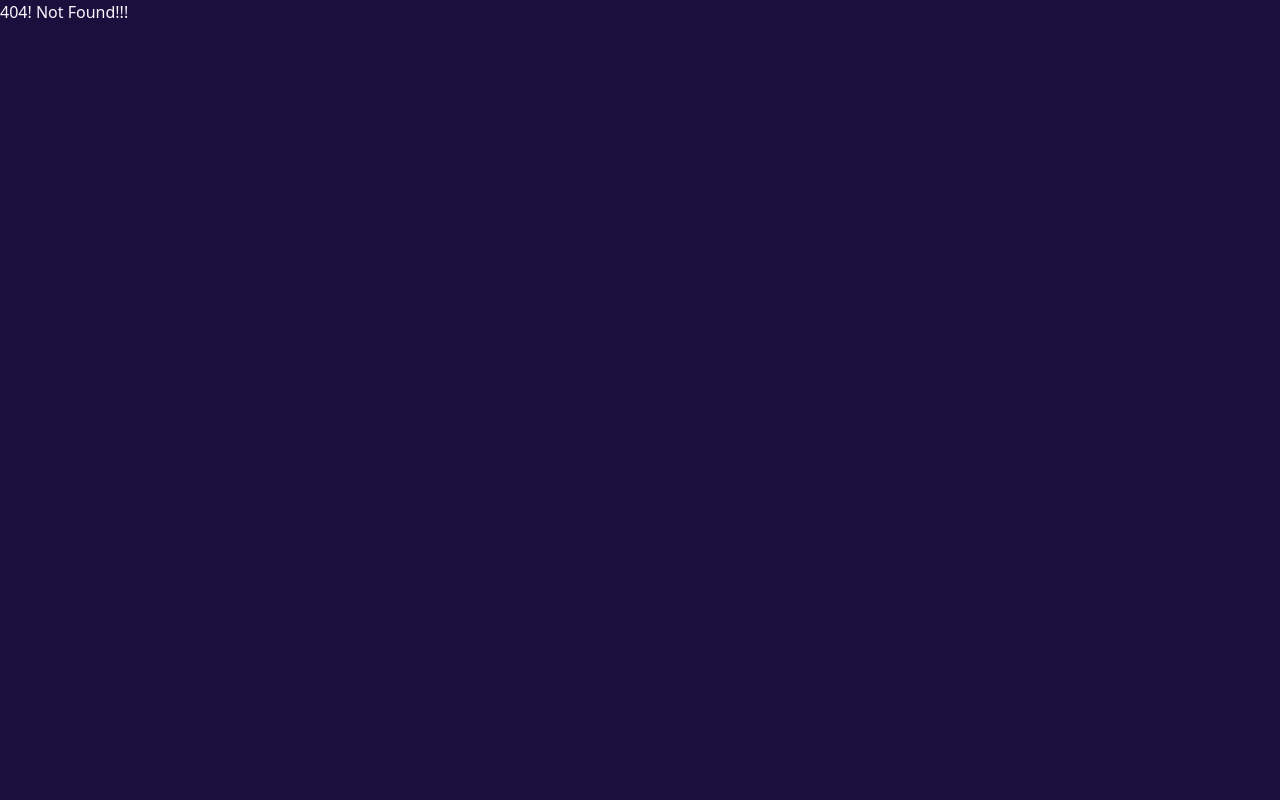
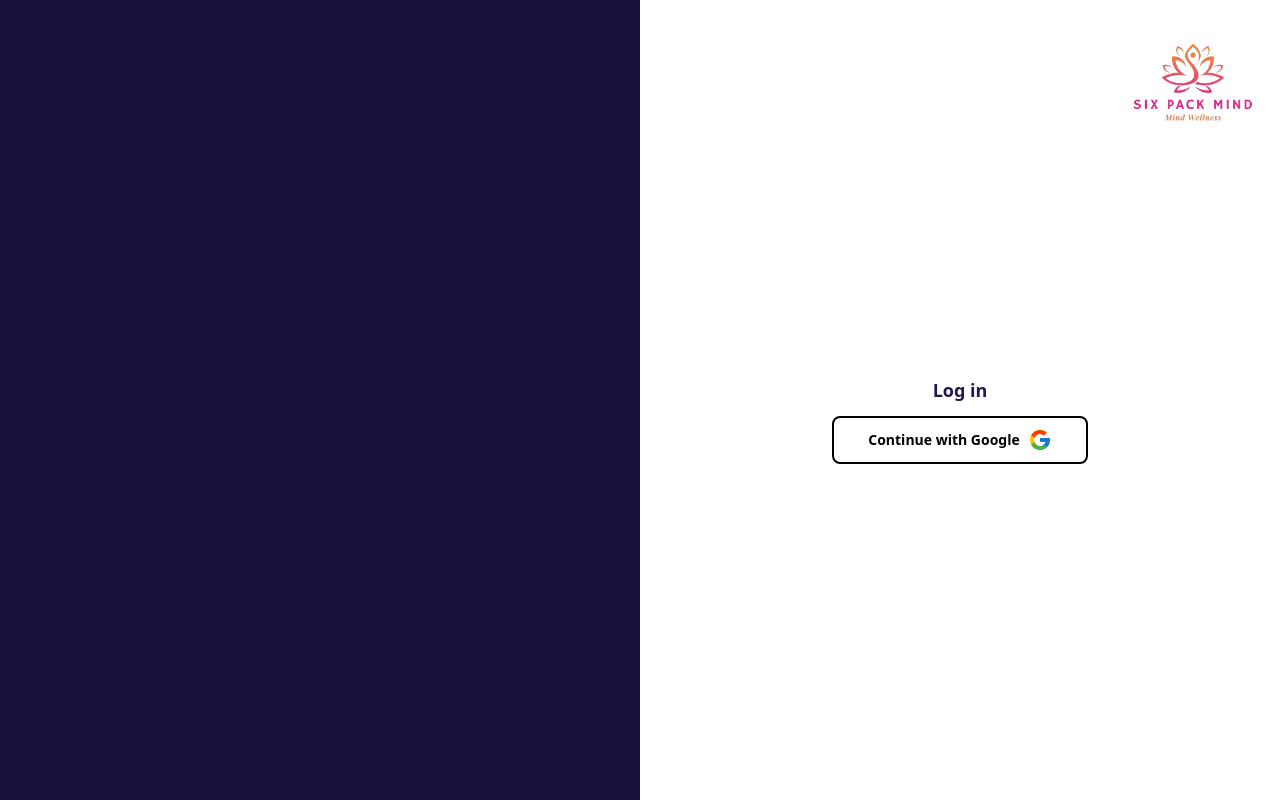
Before and after one commit to Vignesh-Mariappan/six-pack-mind, a React (Vite) app: page /six-pack-mind/login in a window 1280 px wide. Before the commit this address had no page. Built offline with nearby package versions, Linux system fonts and the light colour scheme.

Commit message:
firebase integration, login, logout functionality added

```diff
--- a/package.json
+++ b/package.json
@@ -17,6 +17,7 @@
     "firebase": "^10.12.2",
     "react": "^18.2.0",
     "react-dom": "^18.2.0",
+    "react-firebase-hooks": "^5.1.1",
     "react-icons": "^5.2.1",
     "react-router-dom": "^6.23.1"
   },
--- a/src/App.jsx
+++ b/src/App.jsx
@@ -39,10 +39,10 @@ function App() {
     <BrowserRouter>
         <Routes>
           <Route element={<ProtectedRoutes />}>
-            <Route path="/six-pack-mind/" element={<HomePage />} />
-            <Route path='/six-pack-mind/blessed-consciousness/' element={<BlessedConsciousnessPage />} />
+            <Route path="/six-pack-mind" element={<HomePage />} />
+            <Route path='/six-pack-mind/blessed-consciousness' element={<BlessedConsciousnessPage />} />
           </Route>
-          <Route path="/login" element={<LoginPage />} />
+          <Route path="/six-pack-mind/login" element={<LoginPage />} />
           <Route path='*' element={<ErrorPage />} />
         </Routes>
       </BrowserRouter>
--- a/src/components/MenuDropdown.jsx
+++ b/src/components/MenuDropdown.jsx
@@ -1,7 +1,9 @@
 import { useRef } from "react";
 import { FaHandHoldingHeart } from "react-icons/fa";
 import { GiMeditation } from "react-icons/gi";
+import { RiLogoutBoxRLine } from "react-icons/ri";
 import { Link, useLocation } from "react-router-dom";
+import { auth } from "../firebase/config";
 
 const MenuDropdown = () => {
     const menuDropdownRef = useRef(null);
@@ -19,8 +21,10 @@ const MenuDropdown = () => {
     }
 
     const closeMenu = (event) => {
-        if(event.target.textContent === 'Meditation' && isMeditation ||
-        event.target.textContent === 'Blessed Consciousness' && isBlessedConsciousness) {
+
+      if(event.target.textContent === 'Meditation' && isMeditation ||
+        event.target.textContent === 'Blessed Consciousness' && isBlessedConsciousness
+      ) {
             return;
         }
 
@@ -36,6 +40,10 @@ const MenuDropdown = () => {
             overlayRef.current.style.zIndex = '-1'
         }
     }
+
+  const logoutUser = () => {
+    auth && auth.signOut();
+  }
 
   return (
     <>
@@ -60,6 +68,13 @@ const MenuDropdown = () => {
                 </button>
               </li>
             </Link>
+            <div className="divider my-0"></div>
+            <li>
+              <button className={`p-2`} onClick={logoutUser}>
+                <RiLogoutBoxRLine className="text-error" />
+                <span className={ 'font-semibold text-error' }>Logout</span>
+              </button>
+            </li>
           </ul>
         </details>
         <div className={`fixed top-0 left-0 bottom-0 right-0`} ref={overlayRef} onClick={overlayClick}></div>
--- /dev/null
+++ b/src/firebase/config.js
@@ -0,0 +1,23 @@
+
+// Import the functions you need from the SDKs you need
+import { initializeApp } from "firebase/app";
+import { GoogleAuthProvider, getAuth } from "firebase/auth";
+import { getFirestore } from "firebase/firestore";
+// import { getAnalytics } from "firebase/analytics";
+
+// Your web app's Firebase configuration
+const firebaseConfig = {
+  apiKey: "AIzaSyDtVx-9SgDiRG70h10z1rtLsN-c0qB5FCk",
+  authDomain: "blessed-consciousness-app.firebaseapp.com",
+  projectId: "blessed-consciousness-app",
+  storageBucket: "blessed-consciousness-app.appspot.com",
+  messagingSenderId: "966811973973",
+  appId: "1:966811973973:web:6ad0719ead8b76b2e917dc",
+  measurementId: "G-KQB8B3T4HJ"
+};
+
+// Initialize Firebase
+const app = initializeApp(firebaseConfig);
+export const auth = getAuth(app);
+export const googleProvider = new GoogleAuthProvider();
+export const firestoreDB = getFirestore(app);
--- a/src/pages/LoginPage.jsx
+++ b/src/pages/LoginPage.jsx
@@ -1,7 +1,68 @@
+import { FcGoogle } from "react-icons/fc";
+import { RiMentalHealthFill } from "react-icons/ri";
+import { Navigate } from "react-router-dom";
+import MeditationLoginImg from '../assets/images/meditation-login.png';
+import SixPackMindLogo from "../assets/logo/six-pack-mind-transparent.png";
+
+// firebase imports for google authentication
+import { doc, setDoc } from "firebase/firestore";
+import { useSignInWithGoogle } from 'react-firebase-hooks/auth';
+import { auth, firestoreDB } from '../firebase/config';
 
 const LoginPage = () => {
+  const [ googleSignIn, user ] = useSignInWithGoogle(auth);
+
+  const signInWithGoogle = async () => {
+    try {
+      const signedInUser = await googleSignIn();
+      const userRef = doc(firestoreDB, 'users', signedInUser?.user?.displayName);
+      await setDoc(userRef, {
+        email: signedInUser?.user.email,
+        displayName: signedInUser?.user.displayName,
+        activities: [
+          { 'Date with breath': [] },
+          { 'Date with body': [] },
+          { 'Date with food': [] },
+          { 'Hourly breaths': [] },
+          { 'Count blessings': [] },
+          { 'Tough things': [] },
+        ]
+      });
+    } catch (err) {
+      console.error('Error signing in with google ', err);
+    }
+  }
+
+  if (user) {
+    return <Navigate to='/six-pack-mind' />
+  }
+
   return (
-    <div>LoginPage</div>
+    <div className="w-[100vw] h-[100vh] flex">
+      <div className="hidden md:w-[50%] md:flex md:flex-col md:items-center md:justify-center md:gap-3">
+        <div className="bg-no-repeat bg-contain bg-center w-[400px] h-[400px] animate__animated animate__bounceIn" style={{ backgroundImage: `url(${MeditationLoginImg})` }}></div>
+        <h1 className="text-3xl max-[950px]:text-xl max-[1100px]:text-2xl font-normal text-primary animate__animated animate__fadeIn flex gap-2">
+          <span>Peaceful mind throughout the day!!</span>
+          <RiMentalHealthFill className="text-accent" />
+        </h1>
+        <h3 className="text-2xl max-[950px]:text-lg max-[1100px]:text-base text-secondary font-normal animate__animated animate__fadeInUp">Your everyday mental health app!</h3>
+      </div>
+      <div className="w-[100%] md:w-[50%] bg-neutral md:bg-white">
+        <div className="flex h-full flex-col items-center justify-center gap-3">
+          <div className="fixed top-3 right-3 bg-no-repeat bg-contain bg-center w-[150px] h-[150px] animate__animated animate__backInRight" style={{ backgroundImage: `url(${SixPackMindLogo})` }}></div>
+          <div className="block md:hidden bg-no-repeat bg-contain bg-center w-[275px] h-[275px] animate__animated animate__bounceIn" style={{ backgroundImage: `url(${MeditationLoginImg})` }}></div>
+          <h4 className="text-xl flex items-center justify-center gap-2 max-[360px]:hidden font-normal text-primary md:text-black animate__animated animate__fadeIn ">
+            <span>Peaceful mind throughout the day!!</span>
+            <RiMentalHealthFill className="text-accent block max-[360px]:hidden" />
+          </h4>
+          <h3 className="text-lg text-secondary md:text-neutral font-semibold animate__animated animate__fadeIn">Log in</h3>
+          <button className="btn bg-white md:bg-transparent btn-outline border-2 hover:border-2 hover:border-black text-black btn-square btn-wide" onClick={ signInWithGoogle }>
+            Continue with Google
+            <FcGoogle size={'1.5rem'} />
+          </button>
+        </div>
+      </div>
+    </div>
   )
 }
 
--- a/src/utils/Layout.jsx
+++ b/src/utils/Layout.jsx
@@ -5,14 +5,27 @@ import ThemeSwitcherDropdown from '../components/ThemeSwitcherDropdown';
 
 import 'animate.css';
 import MenuDropdown from "../components/MenuDropdown";
+import { useAuthState } from "react-firebase-hooks/auth";
+import { auth } from "../firebase/config";
+import { FaCircleUser } from "react-icons/fa6";
 
 const Layout = () => {
+  const [ user ] = useAuthState(auth);
 
   return (
     <div className='w-full h-full max-w-[1440px] mx-auto px-4 font-open-sans'>
       <div className="flex items-center gap-2">
 
         <div className="mr-auto bg-no-repeat bg-contain bg-center w-[150px] h-[150px] animate__animated animate__backInDown" style={{ backgroundImage: `url(${SixPackMindLogo})` }}></div>
+
+        {
+          user?.displayName && (
+            <div className="hidden md:flex md:gap-2 md:items-center text-primary">
+              <FaCircleUser size={'1.5rem'} />
+              <span>{ user?.displayName }</span>
+            </div>
+          )
+        }
 
         <ThemeSwitcherDropdown />
 
--- a/src/utils/ProtectedRoutes.jsx
+++ b/src/utils/ProtectedRoutes.jsx
@@ -1,15 +1,17 @@
 import { Navigate } from "react-router-dom";
 import Layout from "./Layout";
 
+import { useAuthState } from "react-firebase-hooks/auth";
+import { auth } from "../firebase/config";
+
 const ProtectedRoutes = () => {
-
-  let isUserAuthenticated = true;
+  const [ user ] = useAuthState(auth);
 
   return (
-    !isUserAuthenticated ? (
-        <Navigate to='/login' />
+    !user ? (
+      <Navigate to='/six-pack-mind/login' />
     ) : (
-        <Layout />
+      <Layout />
     )
   )
 }
--- a/vite.config.js
+++ b/vite.config.js
@@ -4,5 +4,5 @@ import react from '@vitejs/plugin-react'
 // https://vitejs.dev/config/
 export default defineConfig({
   plugins: [react()],
-  base: 'https://Vignesh-Mariappan.github.io/six-pack-mind/',
+  base: 'https://Vignesh-Mariappan.github.io/six-pack-mind',
 })
```
Also changed, not shown: src/assets/images/meditation-login.png (added).
